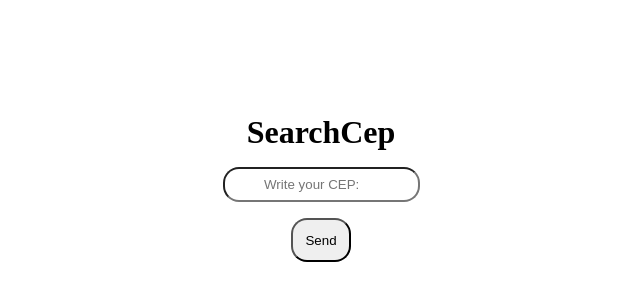
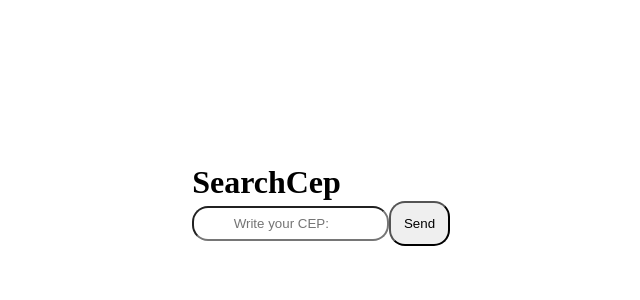
Before and after one commit to Deividi-Lucas/SearchCep, a React (Vite) app: page / in a window 1280 px wide. Shown: the part 186-486 px from the top of the page, without its empty margins (319-959 px from the left). Built offline with nearby package versions, Linux system fonts and the light colour scheme.

Commit message:
chore [ new background ]

```diff
--- a/src/pages/Home/index.jsx
+++ b/src/pages/Home/index.jsx
@@ -15,6 +15,7 @@ export default function Home() {
   }
   return (
     <div className="main_container">
+      <div className="aplication">
         <h1>SearchCep</h1>
 
         <Input
@@ -33,5 +34,6 @@ export default function Home() {
           {cep?.bairro}
         </span>
       </div>
+    </div>
   )
 }
```
Lines whose indentation alone changed are shown as unchanged.
